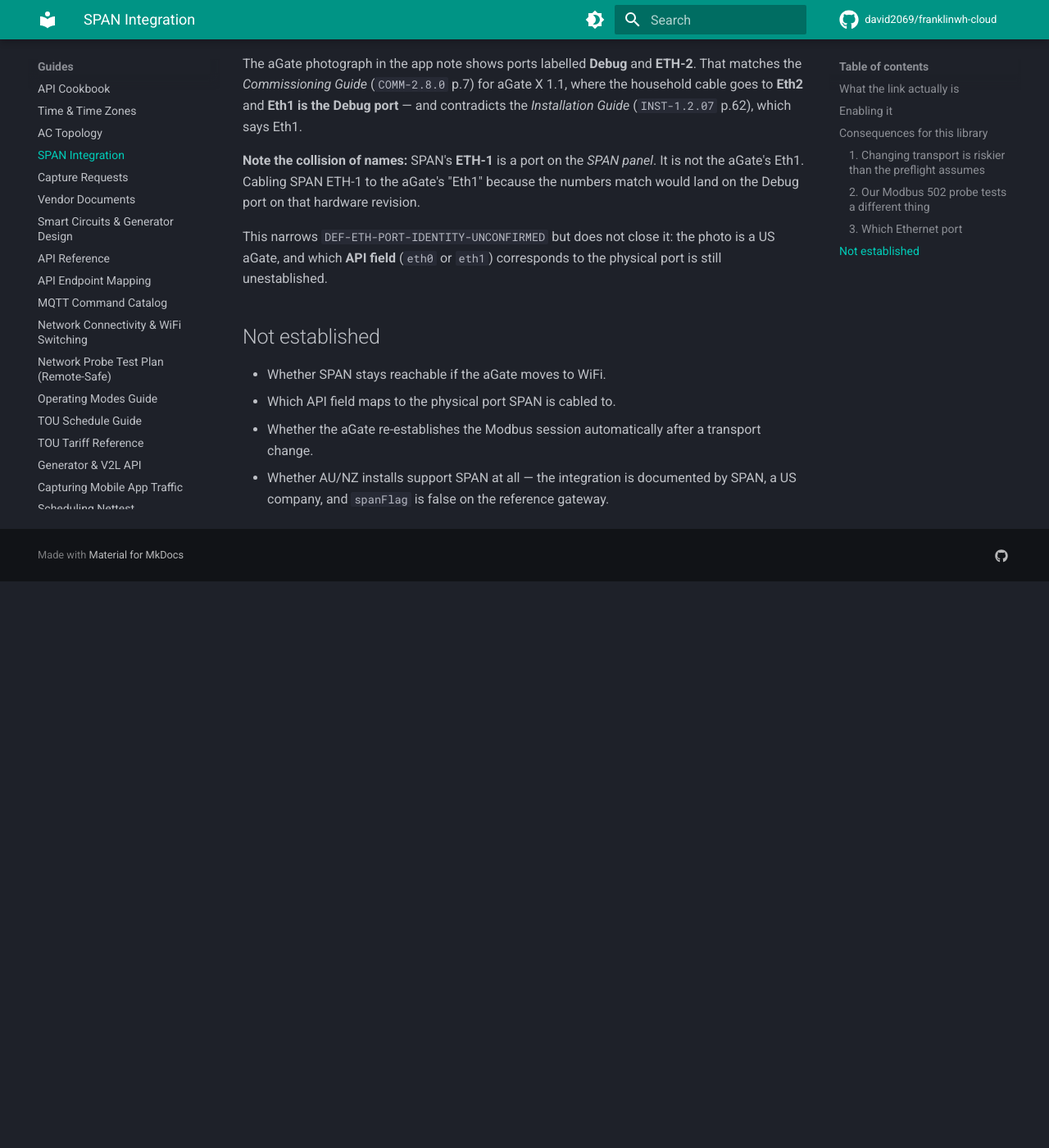
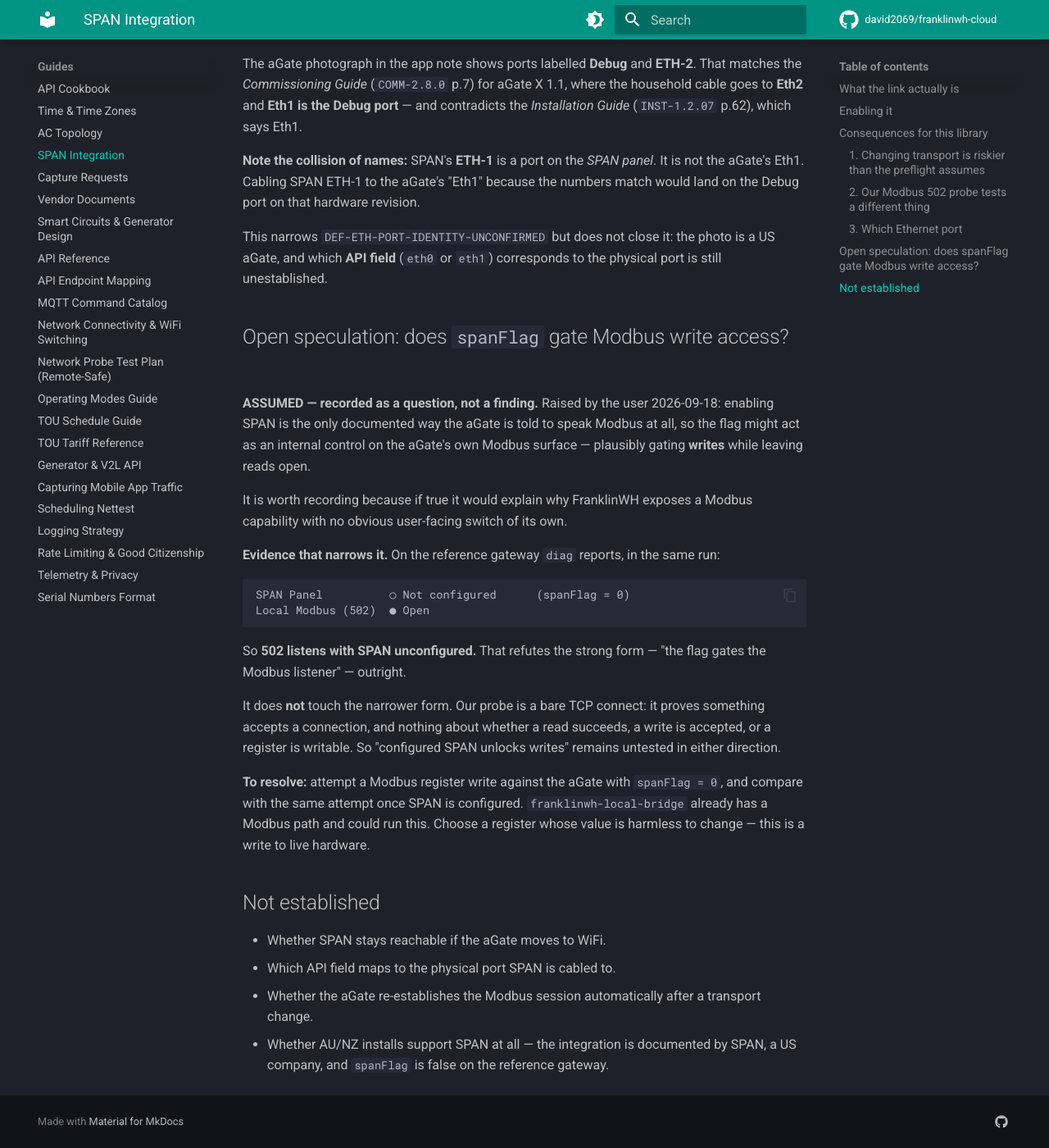
Before and after one commit to david2069/franklinwh-cloud, an MkDocs documentation site: the page built from docs/SPAN_INTEGRATION.md, in a window 1280 px wide and 1400 px high, scrolled down 1735 px. Shown: the whole window at 82% size. Built offline with MkDocs 1.6.1 and Material for MkDocs 9.7.7, drawn with Linux system fonts in a browser that asks for light colours; comment, search, counter and statistics services are not loaded; before the commit the page ends 2444 px from its top, so only the background shows below that.

Commit message:
docs(span): propagate the spanFlag correction, record the Modbus-gating question
Audited every doc mentioning SPAN rather than assuming the earlier fix
had covered them. It had not — two files still carried the old claim.

API_REFERENCE described get_span_setting() as "SPAN panel detected?" and
API_COOKBOOK's deep-scan example printed "Modbus polling is available
locally!" on a 502 probe. Both corrected: the flag is an installer
setting, not autodetection, and the cookbook now says the probe tests 502
ON THE AGATE while the SPAN link runs 502 on the PANEL with the aGate as
client. Those are unrelated services sharing a port number, and the
example was the likeliest place for a reader to conflate them.

The cookbook wording is also weakened deliberately: a bare TCP connect
proves something accepts connections, not that polling works. "Available
locally" claimed more than the probe establishes.

Recorded the user's speculation that spanFlag might gate the aGate's
Modbus WRITE access — labelled ASSUMED, as a question rather than a
finding, with what would settle it. It is a good hypothesis: enabling
SPAN is the only documented route by which the aGate is told to speak
Modbus at all, so a flag doubling as an internal control would explain a
capability with no switch of its own.

The strong form is already refuted by the user's own diag output, which
reports SPAN "Not configured" and Modbus 502 "Open" in the SAME RUN. So
the flag does not gate the listener. The narrow form — that configuring
SPAN unlocks writes — is untested in either direction, because our probe
cannot distinguish "accepts connections" from "permits writes".

Stating both halves matters more than the speculation itself. A
hypothesis recorded without the evidence that already constrains it
invites someone to re-test the part that is settled.

Tests: 5 new, enforcing cross-document consistency — no doc may reassert
"SPAN panel detected", and the refuted half must stay recorded alongside
the open half.

973 passed / 0 failed. check_pii clean.

Co-Authored-By: Claude Opus 5 (1M context) <noreply@anthropic.com>
Claude-Session: https://claude.ai/code/session_01MQnAg9VWLDGdcNXXrmaHEP

````diff
--- a/docs/SPAN_INTEGRATION.md
+++ b/docs/SPAN_INTEGRATION.md
@@ -82,6 +82,37 @@ This narrows `DEF-ETH-PORT-IDENTITY-UNCONFIRMED` but does not close it: the
 photo is a US aGate, and which **API field** (`eth0` or `eth1`) corresponds to
 the physical port is still unestablished.
 
+## Open speculation: does `spanFlag` gate Modbus write access?
+
+**ASSUMED — recorded as a question, not a finding.** Raised by the user
+2026-09-18: enabling SPAN is the only documented way the aGate is told to speak
+Modbus at all, so the flag might act as an internal control on the aGate's own
+Modbus surface — plausibly gating **writes** while leaving reads open.
+
+It is worth recording because if true it would explain why FranklinWH exposes a
+Modbus capability with no obvious user-facing switch of its own.
+
+**Evidence that narrows it.** On the reference gateway `diag` reports, in the
+same run:
+
+```
+SPAN Panel          ○ Not configured      (spanFlag = 0)
+Local Modbus (502)  ● Open
+```
+
+So **502 listens with SPAN unconfigured.** That refutes the strong form —
+"the flag gates the Modbus listener" — outright.
+
+It does **not** touch the narrower form. Our probe is a bare TCP connect: it
+proves something accepts a connection, and nothing about whether a read
+succeeds, a write is accepted, or a register is writable. So "configured SPAN
+unlocks writes" remains untested in either direction.
+
+**To resolve:** attempt a Modbus register write against the aGate with
+`spanFlag = 0`, and compare with the same attempt once SPAN is configured.
+`franklinwh-local-bridge` already has a Modbus path and could run this. Choose a
+register whose value is harmless to change — this is a write to live hardware.
+
 ## Not established
 
 - Whether SPAN stays reachable if the aGate moves to WiFi.
````
Also changed, not shown: defect_list.md (+1 -0 lines), docs/API_COOKBOOK.md (+7 -2 lines), docs/API_REFERENCE.md (+1 -1 lines), 1 other file.
